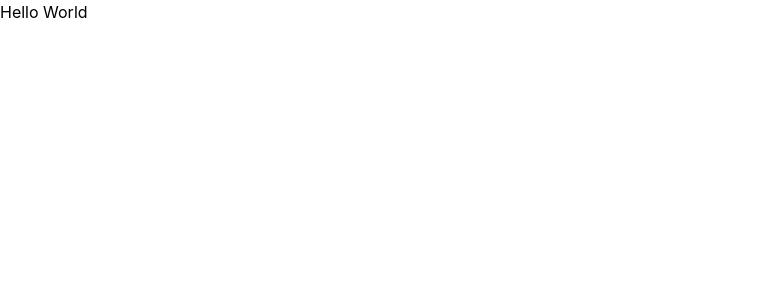
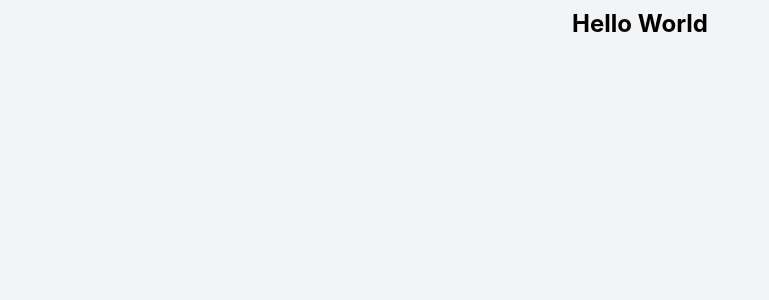
Before and after one commit to stujmar/pwa-playground, a React (Create React App) app: page / in a window 1280 px wide. Shown: the top 300 px of the page, without its empty margins (0-769 px from the left). Built offline with nearby package versions, Linux system fonts and the light colour scheme.

Commit message:
[sm] got tailwind classes up and running

```diff
--- a/src/App.js
+++ b/src/App.js
@@ -2,8 +2,10 @@ import './App.css';
 
 function App() {
   return (
-    <div>
-      Hello World
+    <div className="bg-gray-100 w-full h-screen pt-2">
+      <div className="text-center text-2xl font-bold">
+        Hello World
+      </div>
     </div>
   );
 }
```
